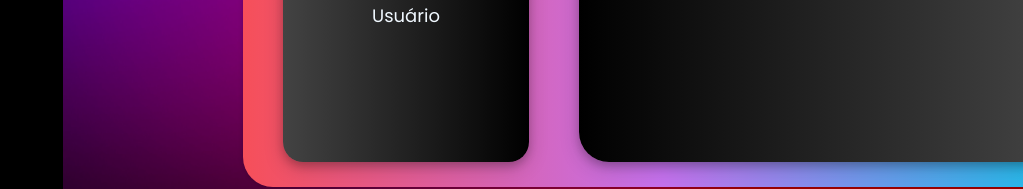
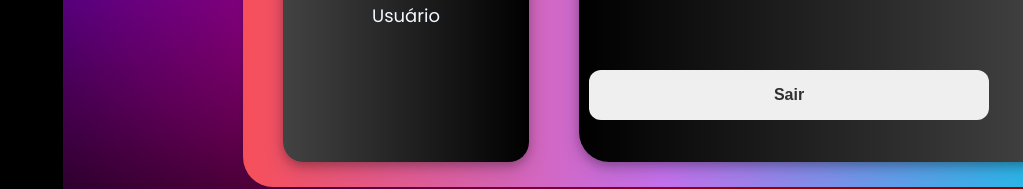
Before and after one commit to michaelazev/tecfit, a React (Create React App) app in the folder client/: page /user in a window 1280 px wide. Shown: the part 453-642 px from the top of the page, without its empty margins (257-1280 px from the left). Built offline with nearby package versions, Linux system fonts and the light colour scheme; sample sign-in values are in the browser's storage.

Commit message:
Logout button

```diff
--- a/client/src/pages/user.js
+++ b/client/src/pages/user.js
@@ -47,6 +47,11 @@ function User() {
                             </tr>
                         </tbody>
                     </table>
+                    <button className="logout-button" onClick={() => {
+                        localStorage.removeItem('user');
+                        localStorage.removeItem('token');
+                        navigate('/login');
+                    }}> Sair </button>
                 </div>
             </div>
         </div>
```
